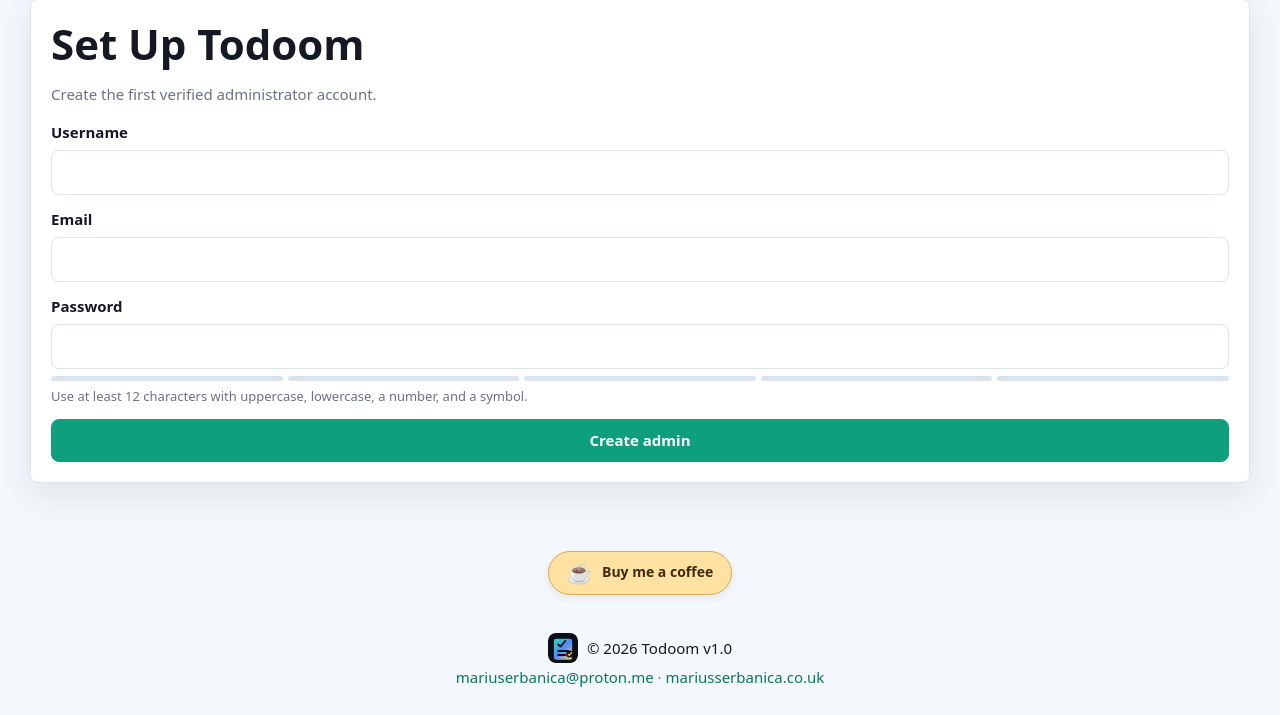
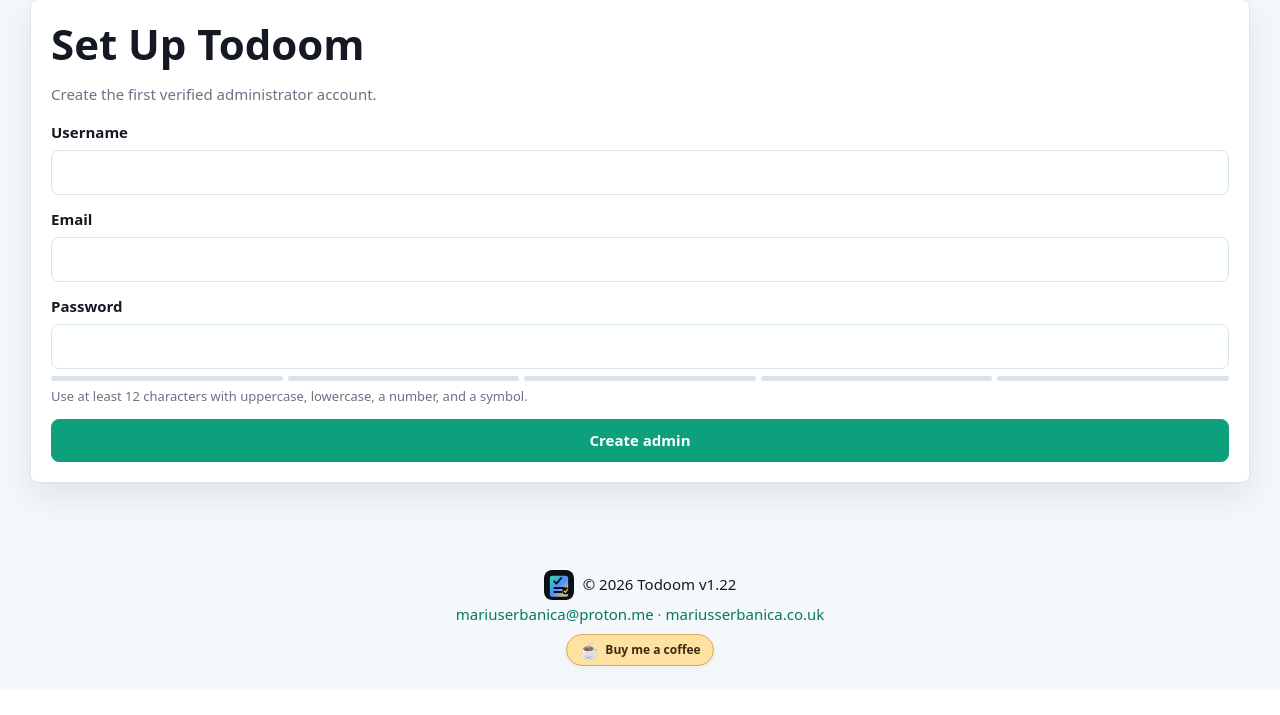
Before and after one commit to sherbmeister/todoom, a PHP site: page /index.php?a=setup in a window 1280 px wide. Shown: the part 110-825 px from the top of the page. After the commit the page ends 781 px from the top, so only its background shows below. Run offline with PHP 8.4, Linux system fonts and the light colour scheme; some libraries are stand-ins or nearby versions.

Commit message:
Release v1.22 with compact coffee support button inside footer

```diff
--- a/assets/support.css
+++ b/assets/support.css
@@ -1,6 +1,7 @@
-.app-coffee-support{display:flex;justify-content:center;align-items:center;flex:0 0 auto;clear:both;width:100%;box-sizing:border-box;padding:14px 16px;margin:0}
-.app-coffee-support .app-coffee-button{display:inline-flex;align-items:center;justify-content:center;gap:9px;min-height:44px;box-sizing:border-box;padding:10px 18px;border:1px solid #d8ad57;border-radius:999px;background:#ffe2a1;color:#3d2b13;font-family:inherit;font-size:14px;font-weight:700;line-height:1.35;letter-spacing:normal;text-decoration:none;white-space:nowrap;box-shadow:0 3px 9px #00000012;transition:background .15s,box-shadow .15s}
-.app-coffee-support .app-coffee-button:hover{background:#ffda87;color:#3d2b13;text-decoration:none;box-shadow:0 4px 12px #0000001f}
-.app-coffee-support .app-coffee-button:focus-visible{outline:3px solid #a66b12;outline-offset:4px}
-.app-coffee-support .app-coffee-cup{font-size:21px;line-height:1}
-@media(max-width:760px){.app-coffee-support{padding-bottom:calc(20px + env(safe-area-inset-bottom,0px))}body:has(.mobile-bottom-nav,.mobile-tabbar) .app-coffee-support{padding-bottom:calc(88px + env(safe-area-inset-bottom,0px))}}
+.app-coffee-support{display:flex;justify-content:center;align-items:center;flex:0 0 auto;width:100%;box-sizing:border-box;padding:6px 0 0;margin:0}
+.app-coffee-support .app-coffee-button{display:inline-flex;align-items:center;justify-content:center;gap:6px;min-height:32px;box-sizing:border-box;padding:6px 12px;border:1px solid #d8ad57;border-radius:999px;background:#ffe2a1;color:#3d2b13;font-family:inherit;font-size:12px;font-weight:650;line-height:1.3;letter-spacing:normal;text-decoration:none;white-space:nowrap;box-shadow:0 2px 5px #0000000d;transition:background .15s,box-shadow .15s}
+.app-coffee-support .app-coffee-button:hover{background:#ffda87;color:#3d2b13;text-decoration:none;box-shadow:0 3px 8px #00000018}
+.app-coffee-support .app-coffee-button:focus-visible{outline:3px solid #a66b12;outline-offset:3px}
+.app-coffee-support .app-coffee-cup{font-size:16px;line-height:1}
+.footer:has(.app-coffee-support){display:flex}
+@media(max-width:760px){body:has(.mobile-bottom-nav,.mobile-tabbar) footer:has(.app-coffee-support){padding-bottom:calc(76px + env(safe-area-inset-bottom,0px))}}
--- a/index.php
+++ b/index.php
@@ -16,9 +16,9 @@ session_start();
 
 const APP_NAME = 'Todoom';
 // Change the release ID and date once per deployed update; sync_release advances the visible version.
-const APP_RELEASE_ID = '20260812-mobile-archive-shortcuts';
-const INITIAL_APP_VERSION = '1.0';
-const APP_RELEASE_DATE = '12/08/2026';
+const APP_RELEASE_ID = '20261127-footer-support';
+const INITIAL_APP_VERSION = '1.22';
+const APP_RELEASE_DATE = '27/11/2026';
 const DB_FILE = __DIR__ . '/storage/todoom.sqlite';
 const COLORS = ['#0e9f7d', '#2563eb', '#e4a100', '#dc2626', '#7c3aed', '#db2777', '#0891b2', '#65a30d', '#f97316', '#4f46e5', '#64748b', '#a16207'];
 const COUNTRY_CODES = 'AD AE AF AG AI AL AM AO AQ AR AS AT AU AW AX AZ BA BB BD BE BF BG BH BI BJ BL BM BN BO BQ BR BS BT BV BW BY BZ CA CC CD CF CG CH CI CK CL CM CN CO CR CU CV CW CX CY CZ DE DJ DK DM DO DZ EC EE EG EH ER ES ET FI FJ FK FM FO FR GA GB GD GE GF GG GH GI GL GM GN GP GQ GR GS GT GU GW GY HK HM HN HR HT HU ID IE IL IM IN IO IQ IR IS IT JE JM JO JP KE KG KH KI KM KN KP KR KW KY KZ LA LB LC LI LK LR LS LT LU LV LY MA MC MD ME MF MG MH MK ML MM MN MO MP MQ MR MS MT MU MV MW MX MY MZ NA NC NE NF NG NI NL NO NP NR NU NZ OM PA PE PF PG PH PK PL PM PN PR PS PT PW PY QA RE RO RS RU RW SA SB SC SD SE SG SH SI SJ SK SL SM SN SO SR SS ST SV SX SY SZ TC TD TF TG TH TJ TK TL TM TN TO TR TT TV TW TZ UA UG UM US UY UZ VA VC VE VG VI VN VU WF WS YE YT ZA ZM ZW';
@@ -728,12 +728,13 @@ function layout(string $title, string $content): void
         if (setting('allow_registration', '1') === '1') echo '<a href="?a=register">Register</a>';
     }
     $mobileBottomNav = $u ? '<nav class="mobile-bottom-nav" aria-label="Mobile navigation"><a href="?"><span>Home</span></a><a href="?a=calendar"><span>Calendar</span></a><a class="bottom-add" href="?a=task-new" aria-label="New task">+</a><a href="#mobile-lists"><span>Lists</span></a><a href="?a=profile"><span>Settings</span></a></nav>' : '';
-    echo '</nav></header><main class="wrap">' . (flash() ?? '') . $content . '</main>' . $mobileBottomNav . '' . app_coffee_support_html('Todoom') . '<footer class="footer"><button class="footer-brand version-opener" type="button" data-version-log-open><img src="assets/icon.svg" alt=""><span>&copy; 2026 Todoom v' . h(setting('app_version', INITIAL_APP_VERSION)) . '</span></button><p><a href="mailto:mariuserbanica@proton.me">mariuserbanica@proton.me</a> <span>&middot;</span> <a href="https://mariusserbanica.co.uk/" target="_blank" rel="noopener noreferrer">mariusserbanica.co.uk</a></p></footer></div>' . changelog_html() . '<script src="assets/i18n.js?v=20260807-admin-order"></script><script src="assets/app.js?v=20260810-update-headsup"></script></body></html>';
+    echo '</nav></header><main class="wrap">' . (flash() ?? '') . $content . '</main>' . $mobileBottomNav . '<footer class="footer"><button class="footer-brand version-opener" type="button" data-version-log-open><img src="assets/icon.svg" alt=""><span>&copy; 2026 Todoom v' . h(setting('app_version', INITIAL_APP_VERSION)) . '</span></button><p><a href="mailto:mariuserbanica@proton.me">mariuserbanica@proton.me</a> <span>&middot;</span> <a href="https://mariusserbanica.co.uk/" target="_blank" rel="noopener noreferrer">mariusserbanica.co.uk</a></p>' . app_coffee_support_html('Todoom') . '</footer></div>' . changelog_html() . '<script src="assets/i18n.js?v=20260807-admin-order"></script><script src="assets/app.js?v=20260810-update-headsup"></script></body></html>';
 }
 
 function changelog_html(): string
 {
     return '<dialog class="version-dialog" data-version-log aria-labelledby="version-log-title"><div class="version-dialog-shell"><header class="version-dialog-header"><div><p class="version-kicker">Todoom</p><h2 id="version-log-title">Release History</h2></div><button class="icon-button" type="button" data-version-log-close aria-label="Close version history" title="Close">&times;</button></header><div class="release-list">'
+        . '<article class="release-entry"><div class="release-heading"><h3>v1.22</h3><time datetime="2026-11-27">27/11/2026</time></div><section class="release-group added"><h4>Added</h4><ul><li>Optional Buy me a coffee link for supporting Todoom development through PayPal.</li></ul></section><section class="release-group patched"><h4>Patched</h4><ul><li>Support button is smaller and sits inside the footer on desktop and mobile.</li></ul></section></article>'
         . '<article class="release-entry"><div class="release-heading"><h3>v1.21</h3><time datetime="2026-08-12">12/08/2026</time></div><section class="release-group patched"><h4>Patched</h4><ul><li>Removed mobile Archive shortcuts so archived lists are reached from the user dropdown only.</li></ul></section></article>'
         . '<article class="release-entry"><div class="release-heading"><h3>v1.20</h3><time datetime="2026-08-12">12/08/2026</time></div><section class="release-group patched"><h4>Patched</h4><ul><li>Dashboard totals now include tasks from archived lists.</li><li>Archived lists can be opened directly to view their tasks while remaining hidden from active task views.</li></ul></section></article>'
         . '<article class="release-entry"><div class="release-heading"><h3>v1.19</h3><time datetime="2026-08-12">12/08/2026</time></div><section class="release-group patched"><h4>Patched</h4><ul><li>Archive moved from the main navigation into the user dropdown.</li><li>The mobile app bottom navigation now includes direct access to archived lists.</li></ul></section></article>'
--- a/support.php
+++ b/support.php
@@ -1,6 +1,6 @@
 <?php
 /** Shared, dependency-free donation link for web and packaged clients. */
-function app_coffee_support_html(string $appName, string $stylesheet = 'assets/support.css?v=20261127'): string
+function app_coffee_support_html(string $appName, string $stylesheet = 'assets/support.css?v=20261127-footer2'): string
 {
     $url = 'https://www.paypal.com/donate/?' . http_build_query([
         'business' => 'mariusnicolaeserbanica@gmail.com',
```
